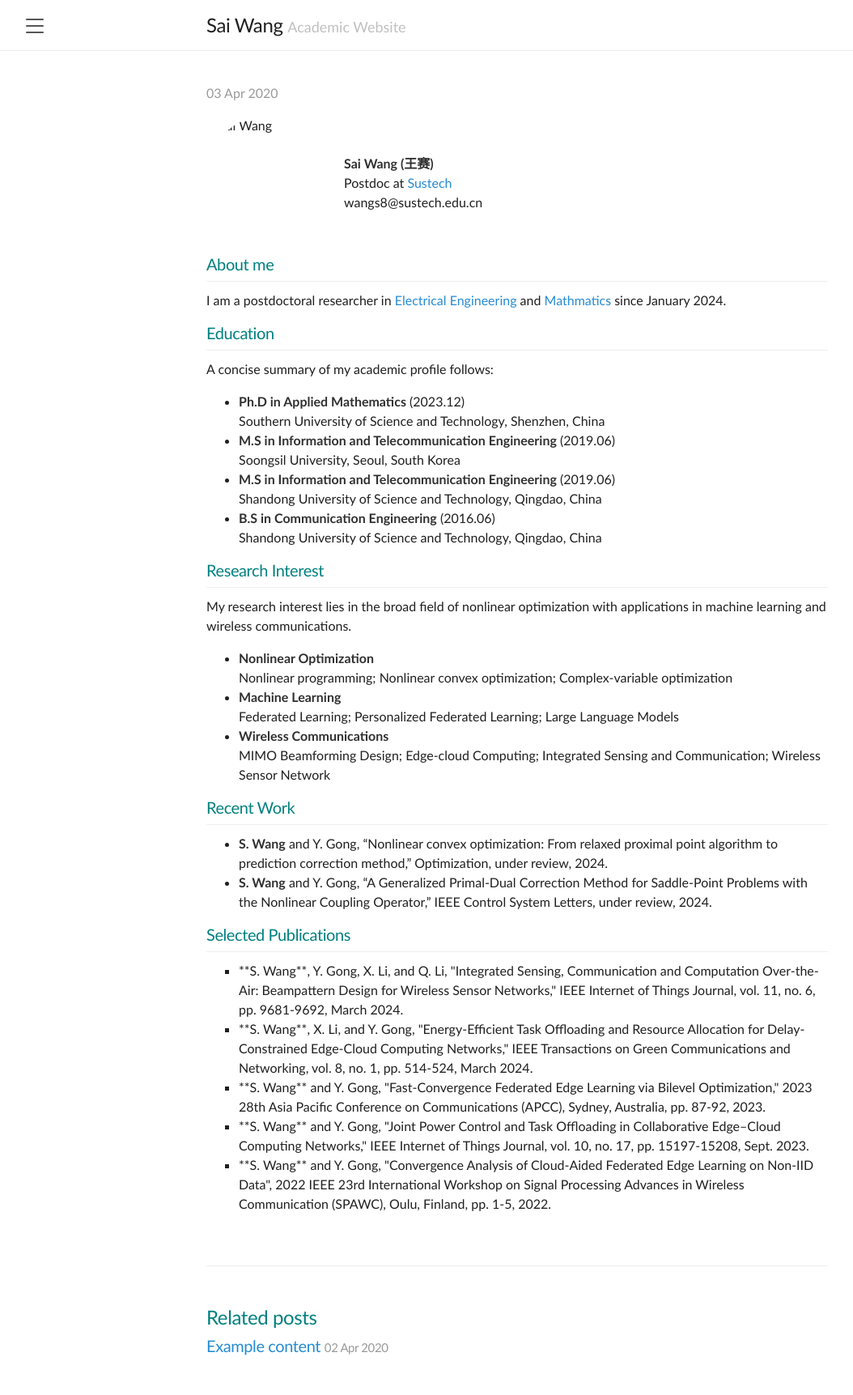
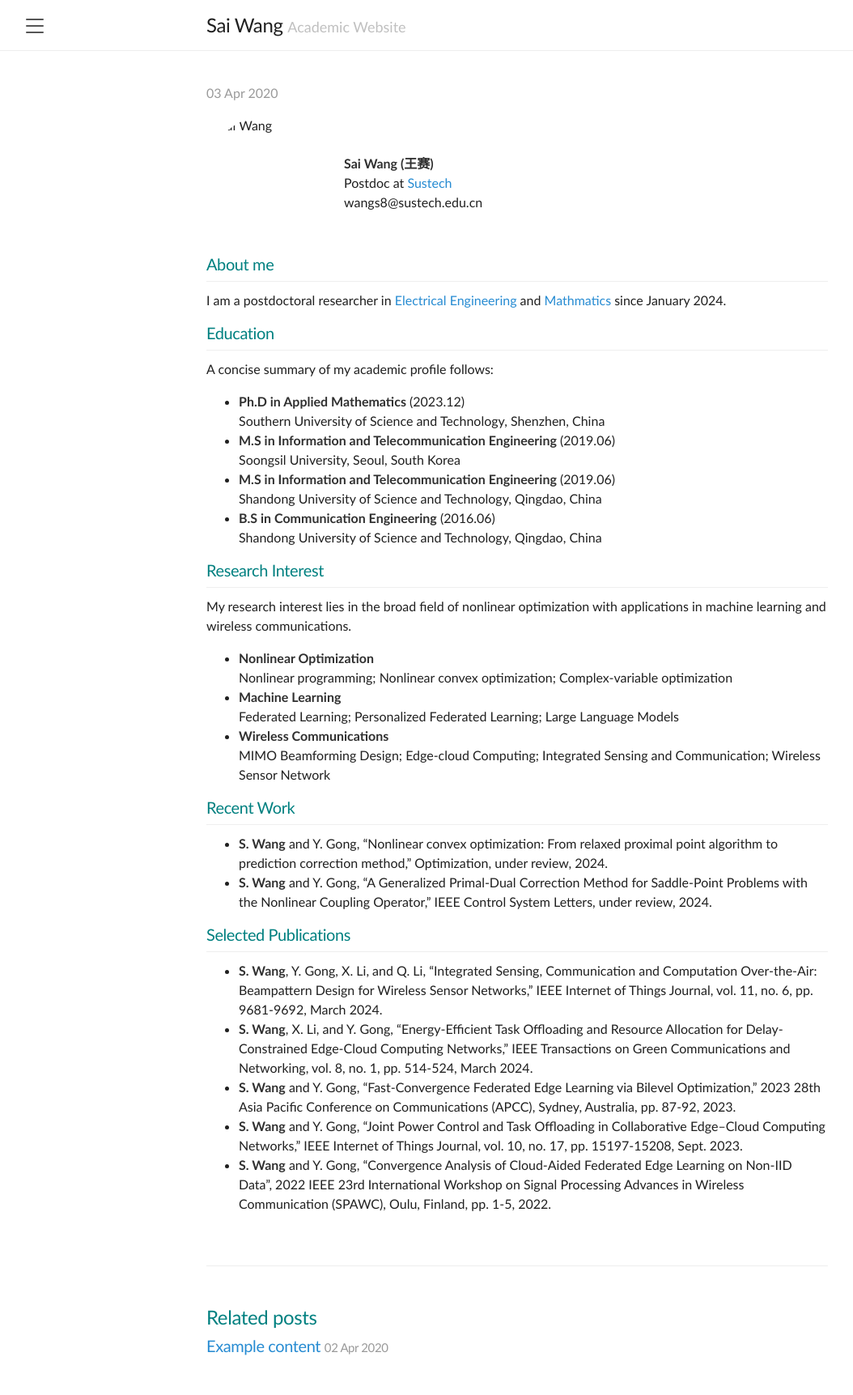
Before and after one commit to Alxendweb/alxendweb.github.io, a Jekyll site: the page built from _posts/2020-04-03-introducing-lanyon.md, in a window 1280 px wide. Shown: the whole page at 81% size, without its empty margins (1-1055 px from the left). Built offline with Jekyll 4.4.1, drawn with Linux system fonts in a browser that asks for light colours.

Commit message:
Update 2020-04-03-introducing-lanyon.md

```diff
--- a/_posts/2020-04-03-introducing-lanyon.md
+++ b/_posts/2020-04-03-introducing-lanyon.md
@@ -57,11 +57,11 @@ My research interest lies in the broad field of nonlinear optimization with appl
 ### Selected Publications
 ---
 <!-- references -->
-<ul style="list-style-type: square;">
-<li>**S. Wang**, Y. Gong, X. Li, and Q. Li, "Integrated Sensing, Communication and Computation Over-the-Air: Beampattern Design for Wireless Sensor Networks," IEEE Internet of Things Journal, vol. 11, no. 6, pp. 9681-9692, March 2024.</li>
-<li>**S. Wang**, X. Li, and Y. Gong, "Energy-Efficient Task Offloading and Resource Allocation for Delay-Constrained Edge-Cloud Computing Networks," IEEE Transactions on Green Communications and Networking, vol. 8, no. 1, pp. 514-524, March 2024.</li>
-<li>**S. Wang** and Y. Gong, "Fast-Convergence Federated Edge Learning via Bilevel Optimization," 2023 28th Asia Pacific Conference on Communications (APCC), Sydney, Australia, pp. 87-92, 2023.</li>
-<li>**S. Wang** and Y. Gong, "Joint Power Control and Task Offloading in Collaborative Edge–Cloud Computing Networks," IEEE Internet of Things Journal, vol. 10, no. 17, pp. 15197-15208, Sept. 2023.</li>
-<li>**S. Wang** and Y. Gong, "Convergence Analysis of Cloud-Aided Federated Edge Learning on Non-IID Data", 2022 IEEE 23rd International Workshop on Signal Processing Advances in Wireless Communication (SPAWC), Oulu, Finland, pp. 1-5, 2022.</li>
-</ul>
+
+- **S. Wang**, Y. Gong, X. Li, and Q. Li, "Integrated Sensing, Communication and Computation Over-the-Air: Beampattern Design for Wireless Sensor Networks," IEEE Internet of Things Journal, vol. 11, no. 6, pp. 9681-9692, March 2024.
+- **S. Wang**, X. Li, and Y. Gong, "Energy-Efficient Task Offloading and Resource Allocation for Delay-Constrained Edge-Cloud Computing Networks," IEEE Transactions on Green Communications and Networking, vol. 8, no. 1, pp. 514-524, March 2024.
+- **S. Wang** and Y. Gong, "Fast-Convergence Federated Edge Learning via Bilevel Optimization," 2023 28th Asia Pacific Conference on Communications (APCC), Sydney, Australia, pp. 87-92, 2023.
+- **S. Wang** and Y. Gong, "Joint Power Control and Task Offloading in Collaborative Edge–Cloud Computing Networks," IEEE Internet of Things Journal, vol. 10, no. 17, pp. 15197-15208, Sept. 2023.
+- **S. Wang** and Y. Gong, "Convergence Analysis of Cloud-Aided Federated Edge Learning on Non-IID Data", 2022 IEEE 23rd International Workshop on Signal Processing Advances in Wireless Communication (SPAWC), Oulu, Finland, pp. 1-5, 2022.
+
 <!-- references -->
```
